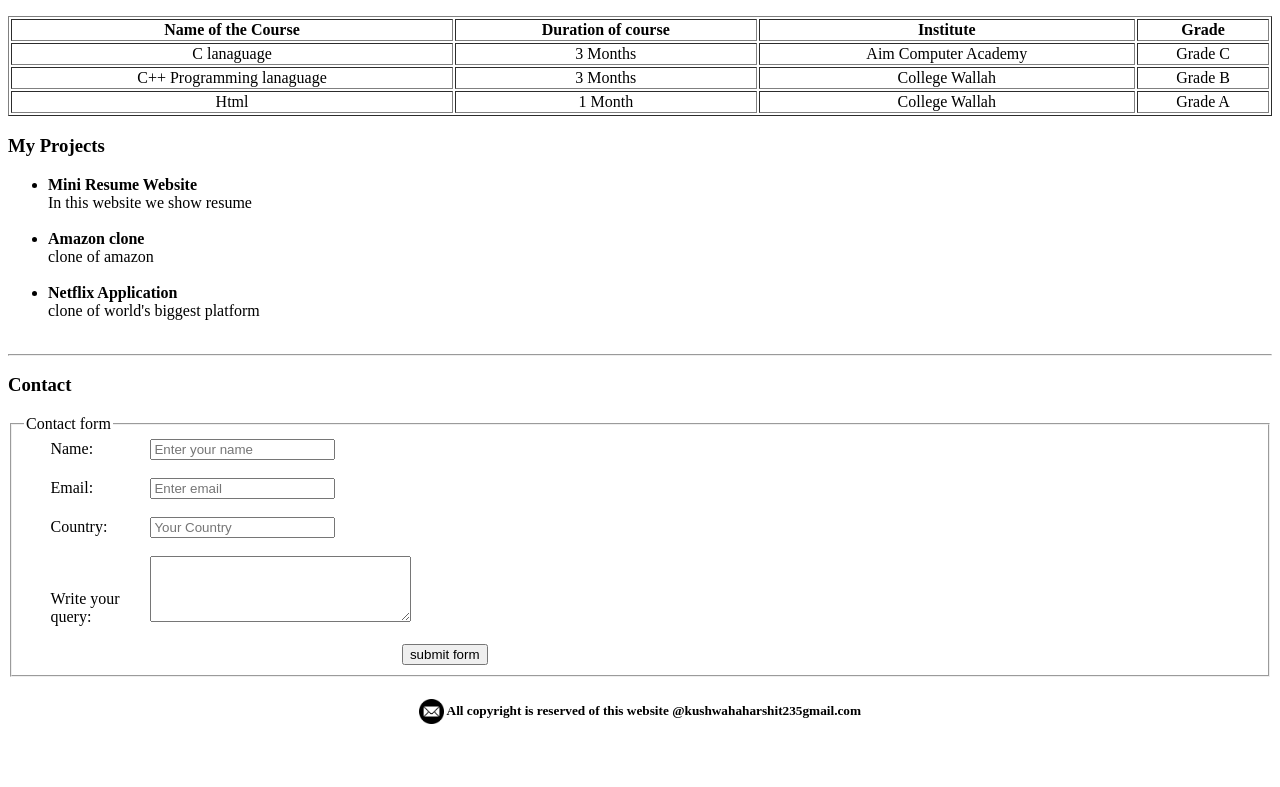
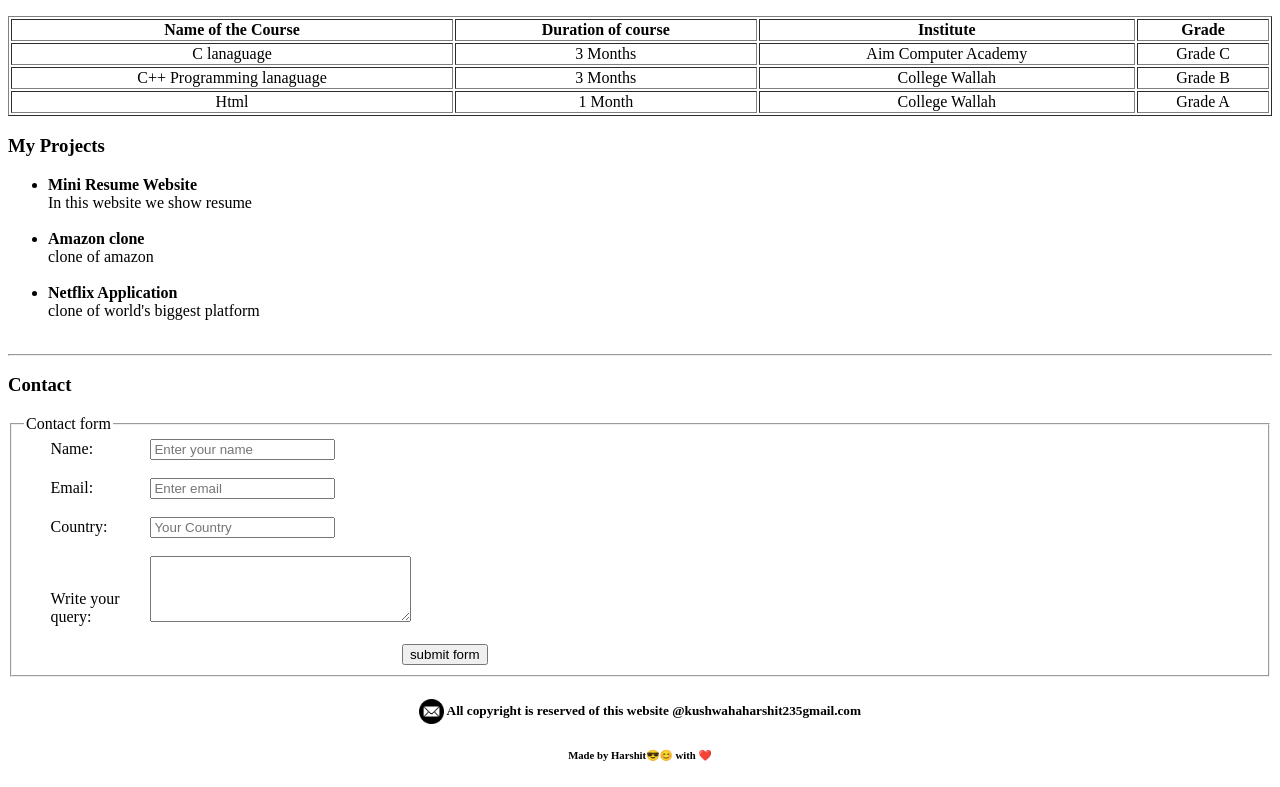
Before and after one commit to shikhar-2358/HTML, a plain HTML site: page index.html in a window 1280 px wide. Shown: the part 530-1317 px from the top of the page. Before the commit the page ends 1276 px from the top, so only its background shows below. Drawn offline with Linux system fonts and the light colour scheme.

Commit message:
add footer again .html

```diff
--- a/index.html
+++ b/index.html
@@ -160,10 +160,11 @@
         <img src="email.png"; alt="this is email image" height="25px" align="center">
         </a>
        All copyright is reserved of this website @kushwahaharshit235gmail.com</h5>
-   <!-- <h6 align="center">Made by Harshit😎😊 with ❤️</h6>-->
+       <h6 align="center">Made by Harshit😎😊 with ❤️</h6>
 
 </footer>
 </body>
 
 
+
 </html>
```
